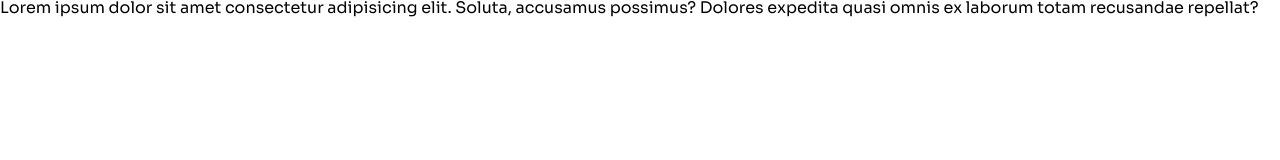
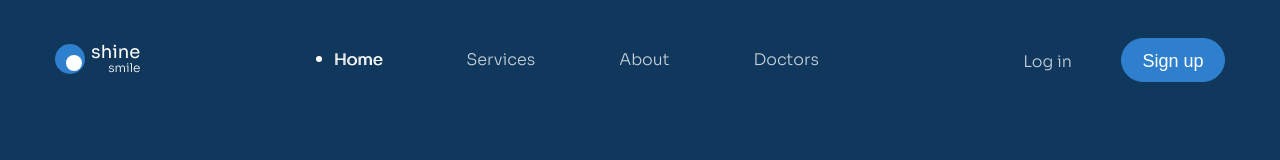
Before and after one commit to Ankllzz/f8-project3, a plain HTML site: page index.html in a window 1280 px wide. Drawn offline with Linux system fonts and the light colour scheme.

Commit message:
them header

```diff
--- a/assets/css/styles.css
+++ b/assets/css/styles.css
@@ -1,11 +1,142 @@
 * {
     box-sizing: border-box;
 }
+
+:root {
+    --bg: #10375c;
+}
+
 html {
     font-size: 62.5%;
 }
 
 body {
-    font-family: Sora;
     font-size: 1.6rem;
+    font-family: "Sora", sans-serif;
 }
+
+/* Common */
+.container {
+    width: 1170px;
+    max-width: calc(100% - 48px);
+    margin: 0 auto;
+}
+
+a {
+    text-decoration: none;
+}
+
+.btn {
+    --height: 60px;
+    display: inline-block;
+    color: #fff;
+    background: #2e80ce;
+    border: 1px solid #2e80ce;
+    min-width: 205px;
+    height: var(--height);
+    font-size: 1.8rem;
+    text-align: center;
+    padding: 0 20px;
+    border-radius: 999px;
+    line-height: var(--height);
+}
+
+.btn:hover {
+    opacity: 0.9;
+    cursor: pointer;
+}
+
+/* Header */
+.header {
+    min-height: 100vh;
+    padding-top: 38px;
+    background: var(--bg);
+}
+
+.header-top {
+    display: flex;
+    justify-content: space-between;
+    align-items: center;
+}
+
+.logo {
+    position: relative;
+    display: inline-flex;
+    font-size: 1rem;
+}
+
+.logo__circle::before,
+.logo__circle::after {
+    content: "";
+    display: inline-block;
+    border-radius: 50%;
+}
+
+.logo__circle::before {
+    width: 3em;
+    height: 3em;
+    background: #2e80ce;
+}
+.logo__circle::after {
+    position: absolute;
+    top: 1.1em;
+    left: 1.1em;
+    width: 1.6em;
+    height: 1.6em;
+    background: #fff;
+}
+
+.logo__text {
+    margin-left: 6px;
+    text-align: right;
+    line-height: 1.6em;
+}
+
+.logo__brand {
+    display: block;
+    color: #fff;
+    font-size: 1.8rem;
+    font-weight: 400;
+}
+
+.logo__brand--small {
+    font-size: 1.2rem;
+    font-weight: 300;
+}
+
+.navbar__list {
+    display: flex;
+    gap: 0 42px;
+}
+
+.action__login,
+.navbar__link {
+    padding: 4px 21px;
+    color: #c9d2da;
+    font-size: 1.6prem;
+    font-weight: 300;
+}
+
+.navbar__link:hover,
+.navbar__link--active {
+    color: #fff;
+    text-shadow: 1px 0 0 currentColor;
+}
+
+.navbar__link--active::before {
+    content: "";
+    position: relative;
+    display: inline-block;
+    top: -3px;
+    left: -8px;
+    width: 6px;
+    height: 6px;
+    border-radius: 50%;
+    background: #fff;
+}
+
+.action__signup {
+    margin-left: 28px;
+    --height: 44px;
+    min-width: 104px;
+}
--- a/index.html
+++ b/index.html
@@ -88,8 +88,53 @@
         <link rel="stylesheet" href="./assets/css/styles.css" />
     </head>
     <body>
-        Lorem ipsum dolor sit amet consectetur adipisicing elit. Soluta,
-        accusamus possimus? Dolores expedita quasi omnis ex laborum totam
-        recusandae repellat?
+        <header class="header">
+            <div class="container">
+                <div class="header-top">
+                    <a href="/">
+                        <div class="logo">
+                            <span class="logo__circle"></span>
+                            <span class="logo__text">
+                                <span class="logo__brand">shine</span>
+                                <span class="logo__brand logo__brand--small">
+                                    smile
+                                </span>
+                            </span>
+                        </div>
+                    </a>
+
+                    <!-- Navbar -->
+                    <div class="navbar">
+                        <ul class="navbar__list">
+                            <li class="navbar__item">
+                                <a
+                                    href="#!"
+                                    class="navbar__link navbar__link--active"
+                                >
+                                    Home
+                                </a>
+                            </li>
+                            <li class="navbar__item">
+                                <a href="#!" class="navbar__link">Services</a>
+                            </li>
+                            <li class="navbar__item">
+                                <a href="#!" class="navbar__link">About</a>
+                            </li>
+                            <li class="navbar__item">
+                                <a href="#!" class="navbar__link">Doctors</a>
+                            </li>
+                        </ul>
+                    </div>
+
+                    <!-- Actions -->
+                    <div class="action">
+                        <a href="#!" class="action__login">Log in</a
+                        ><button href="#!" class="btn action__signup">
+                            Sign up
+                        </button>
+                    </div>
+                </div>
+            </div>
+        </header>
     </body>
 </html>
```
